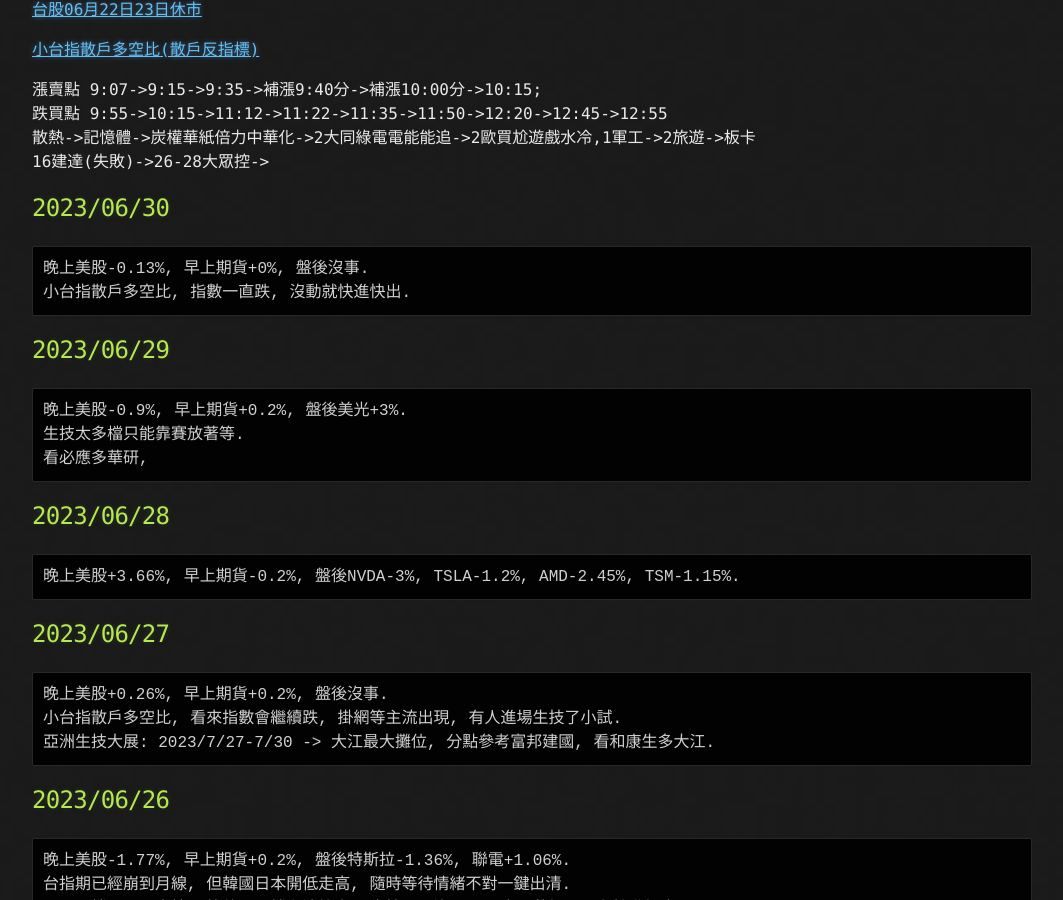
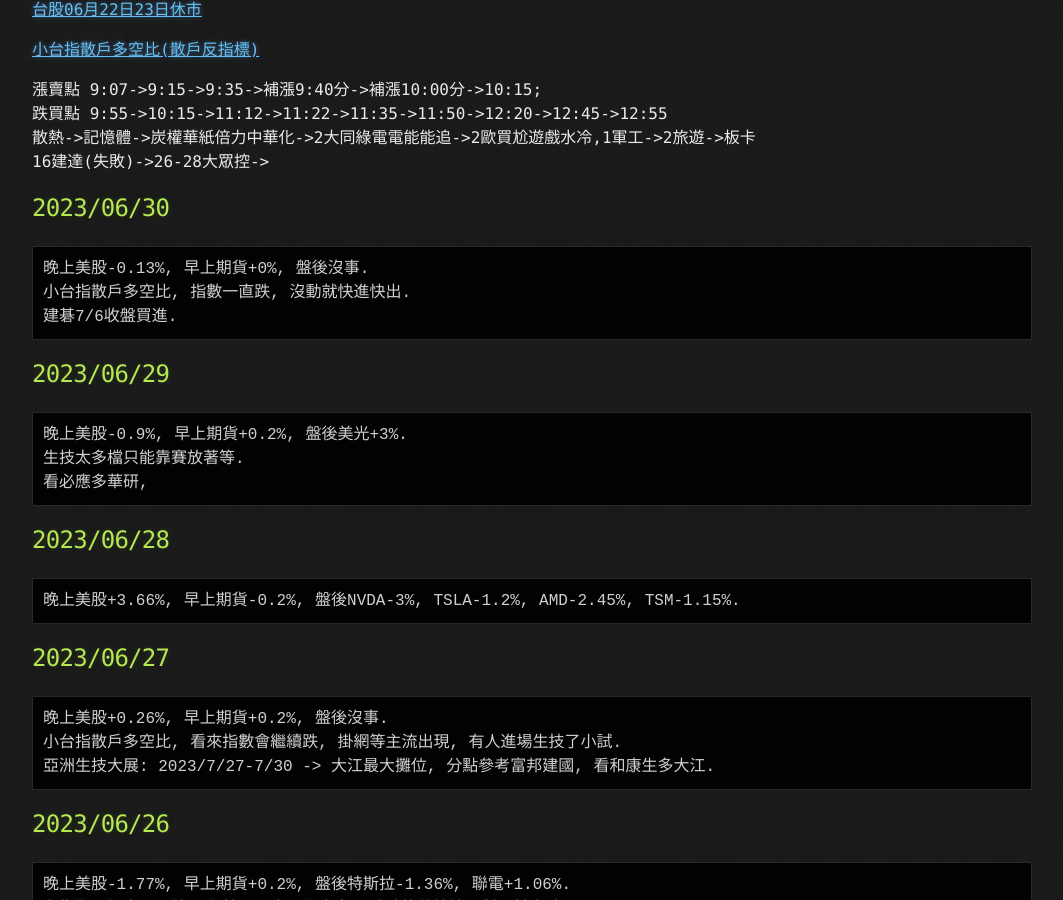
Before and after one commit to lepg5487/Stock_God, a Jekyll site: the page built from index.md, in a window 1280 px wide and 900 px high, scrolled down 460 px. Shown: the whole window, without its empty margins (108-1171 px from the left). Built offline with Jekyll 4.4.1, drawn with Linux system fonts in a browser that asks for light colours; our own code applies the rules of GitHub Pages for plain Markdown files.

Commit message:
Update index.md

````diff
--- a/index.md
+++ b/index.md
@@ -25,6 +25,7 @@ layout: testlayouts
 ```
 晚上美股-0.13%, 早上期貨+0%, 盤後沒事.
 小台指散戶多空比, 指數一直跌, 沒動就快進快出.
+建碁7/6收盤買進.
 ```
 
 ## 2023/06/29
````
